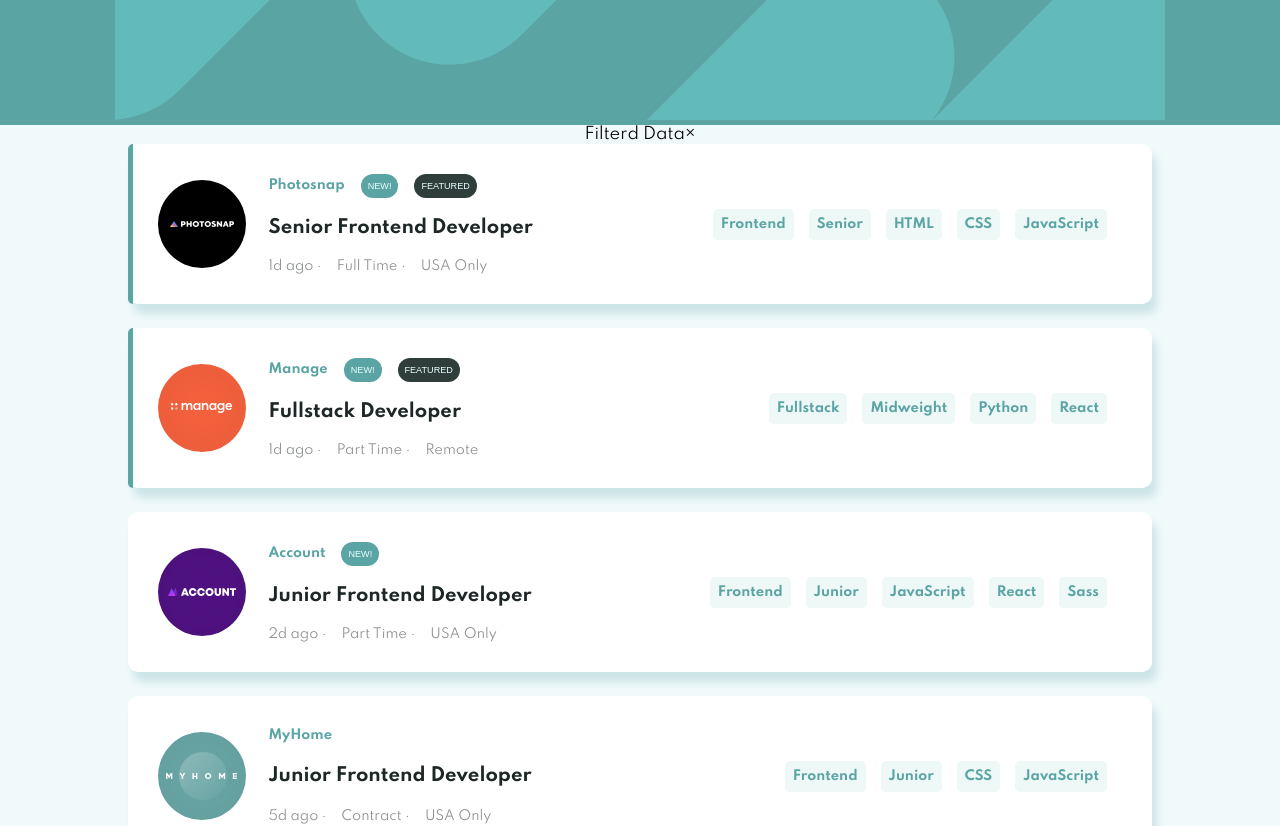
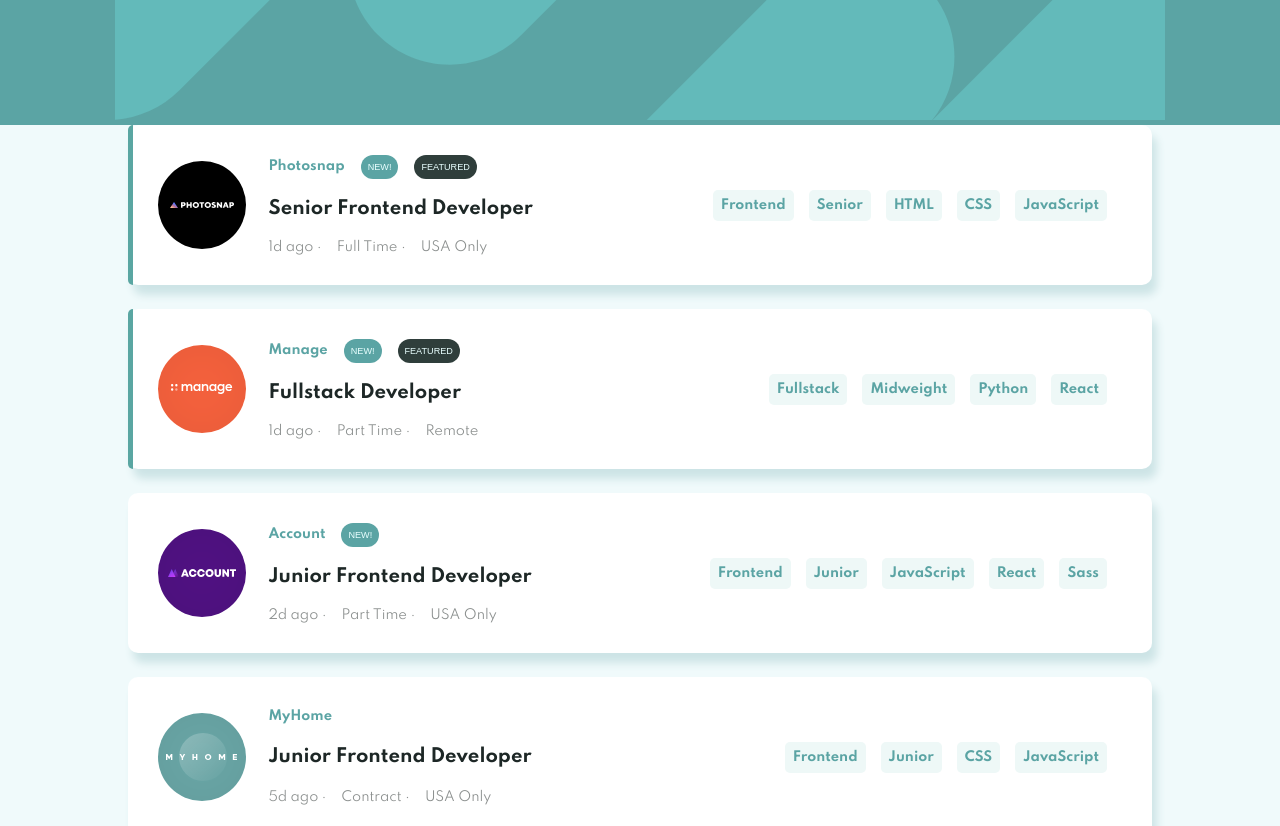
Before and after one commit to ahmadnagy55/ahmadnagy55, a React (Create React App) app: page / in a window 1280 px wide. Shown: the top 826 px of the page. Built offline with nearby package versions, Linux system fonts and the light colour scheme.

Commit message:
add filtered data

```diff
--- a/src/App.js
+++ b/src/App.js
@@ -10,10 +10,7 @@
       <header className="App-header">
         <img src={bgHeaderDeskTop} className="App-logo" alt="bg-header-desktop" />
         </header>
-        <div className="filtredBar">
-              <span>Filterd Data</span>
-              <span>&times;</span>
-        </div>
+
         <JobItems/>
     </div>
 
--- a/src/component/FiterdData/FilterdData.js
+++ /dev/null
@@ -1 +0,0 @@
-role,level,languages,tools
```
Also changed, not shown: src/component/FiterdData/FilteredData;.js (added, +12 -0 lines).
